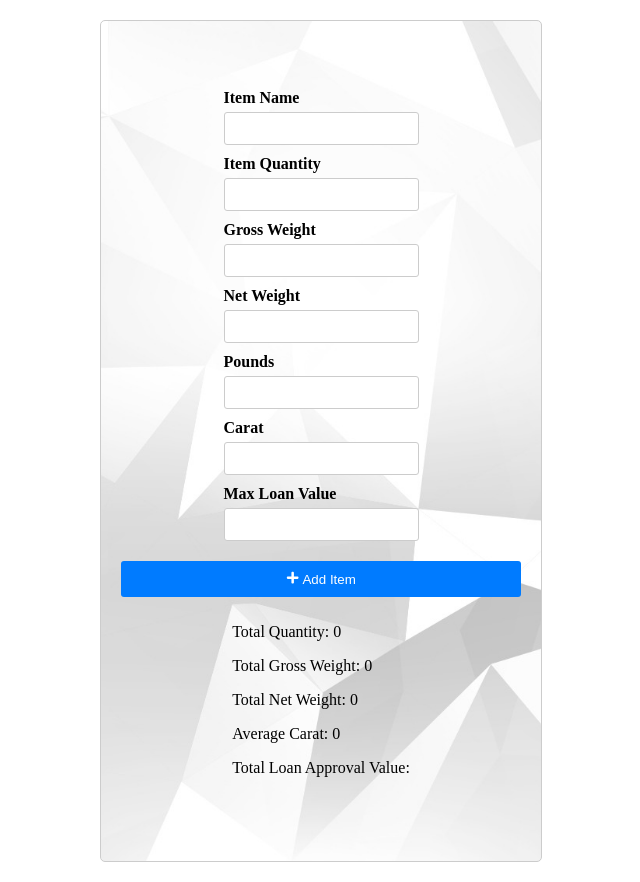
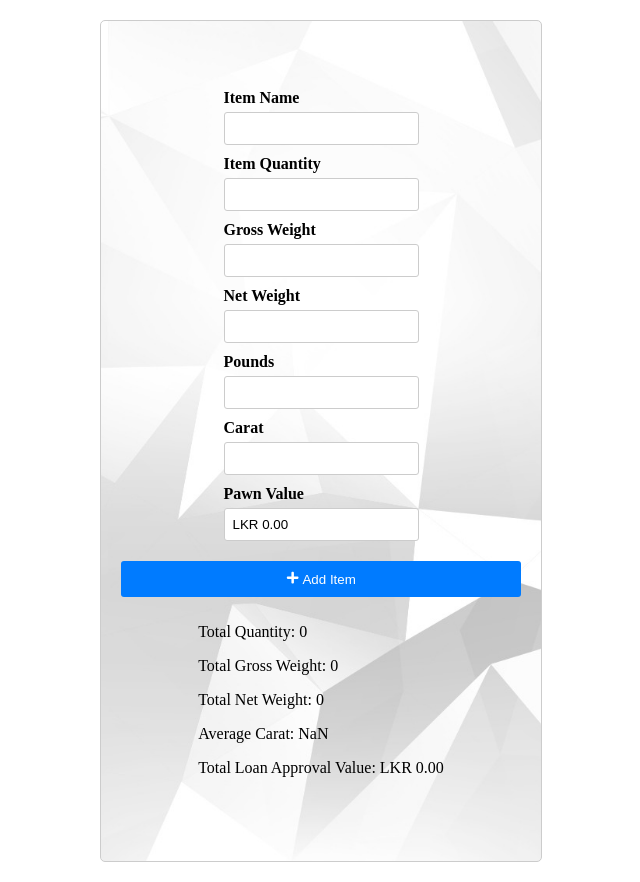
Before and after one commit to PasinduUmayangaSenanayaka/mainapp, a React (Create React App) app: page /pawn-generate in a window 1280 px wide. Shown: the whole page, without its empty margins (408-1048 px from the left). Built offline with nearby package versions, Linux system fonts and the light colour scheme; the HTML template or start-up script is replaced by a standard one.

Commit message:
Update PawnGeneratePage.js

```diff
--- a/src/components/PawnGeneratePage.js
+++ b/src/components/PawnGeneratePage.js
@@ -9,10 +9,6 @@ const PawnGeneratePage = () => {
   const [totalGrossWeight, setTotalGrossWeight] = useState(0);
   const [totalNetWeight, setTotalNetWeight] = useState(0);
   const [averageCarat, setAverageCarat] = useState(0);
-
-  // useEffect(() => {
-  //   calculateMonetaryValues();
-  // }, [items]);
 
   const calculateMonetaryValues = () => {
     let totalQuantityValue = 0;
@@ -95,6 +91,10 @@ const PawnGeneratePage = () => {
     setLoanApprovalValue(totalMonetaryValue);
   };
 
+  useEffect(() => {
+    calculateMonetaryValues();
+  }, [items]);
+
   const addItem = () => {
     setItems([...items, { itemName: '', itemsQuantity: '', totalWeight: '', netWeight: '' }]);
   };
@@ -164,14 +164,13 @@ const PawnGeneratePage = () => {
             />
           </div>
           <div>
-            <label>Max Loan Value</label>
+            <label>Pawn Value</label>
             <input
               type="text"
               value={monetaryValues[index]?.monetaryValue.toLocaleString('en-LK', { style: 'currency', currency: 'LKR' }) || ''}
               readOnly
             />
           </div>
-
           {items.length > 1 && (
             <button className="remove-item-btn" onClick={() => removeItem(index)}>
               <FaTrashAlt />
```
